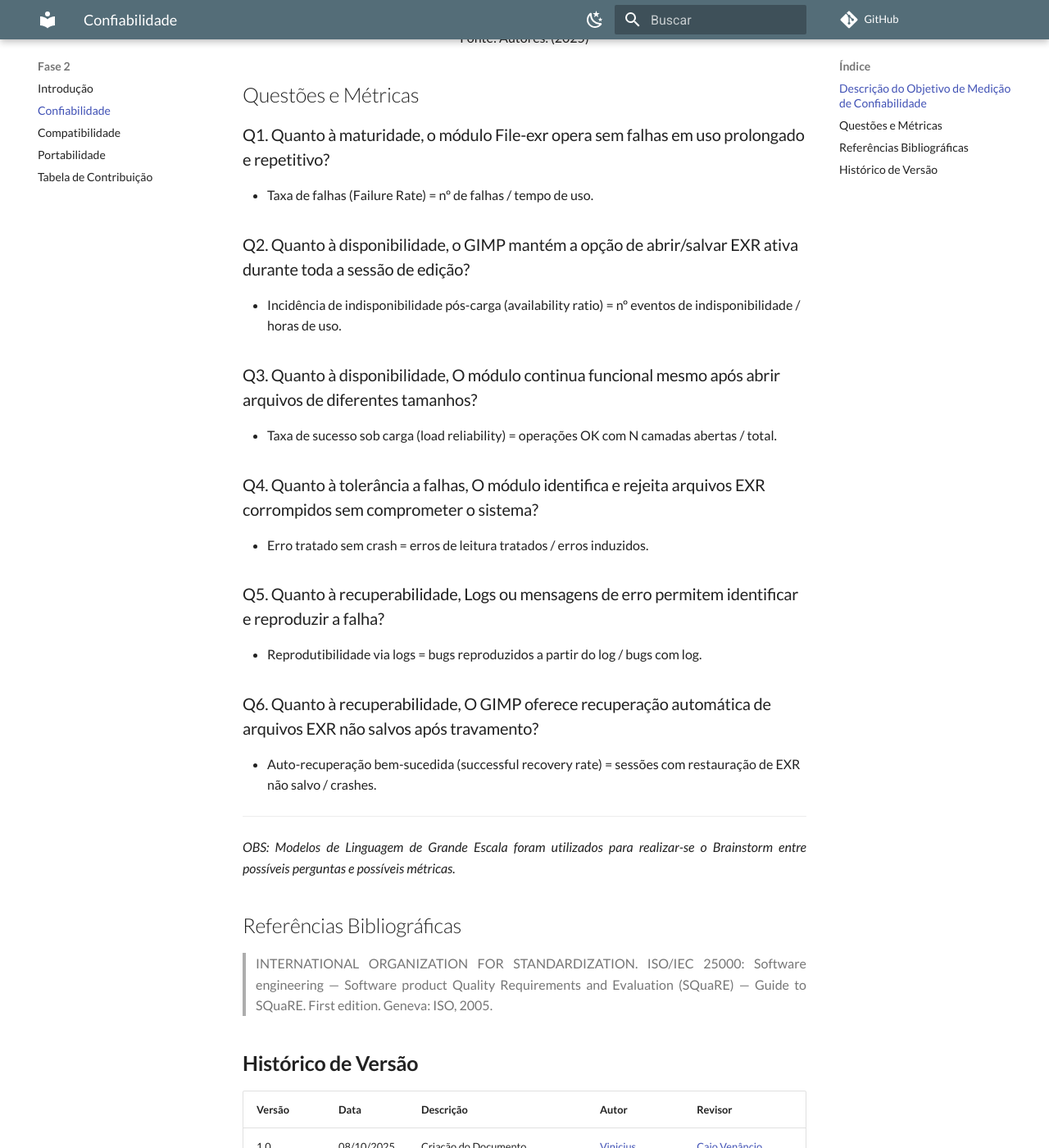
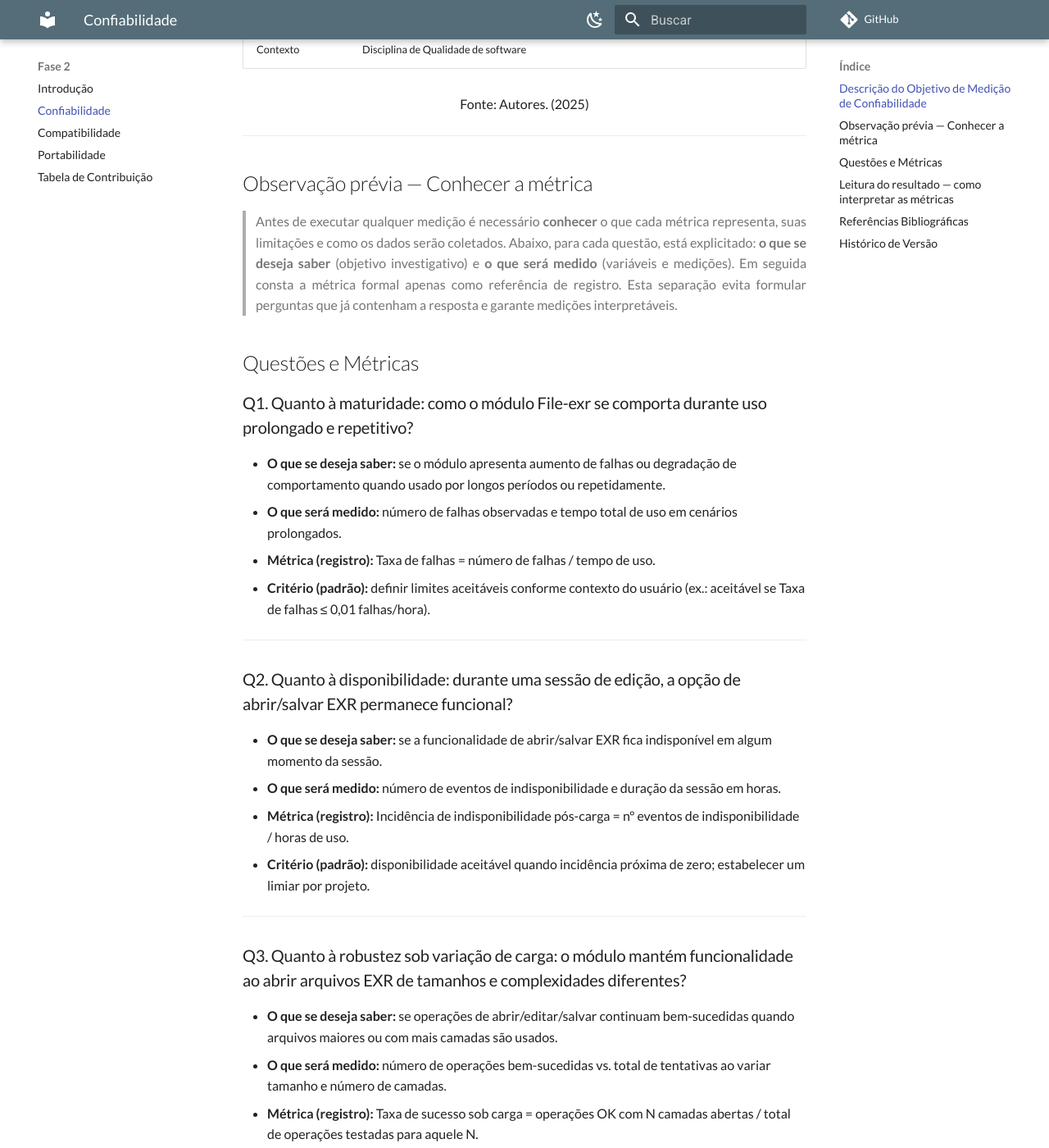
Before and after one commit to FCTE-Qualidade-de-Software-1/2025-2_T02_Karen_Jones, an MkDocs documentation site: the page built from docs/fase2/1-confiabilidade.md, in a window 1280 px wide and 1400 px high, scrolled down 592 px. Shown: the whole window at 82% size. Built offline with MkDocs 1.6.1 and Material for MkDocs 9.7.7, drawn with Linux system fonts in a browser that asks for light colours; comment, search, counter and statistics services are not loaded; some of the changed text lies outside the part shown.

Commit message:
adicionado modificações sujeridas pela prof

```diff
--- a/docs/fase2/1-confiabilidade.md
+++ b/docs/fase2/1-confiabilidade.md
@@ -1,45 +1,96 @@
 # Confiabilidade
 
 ## Descrição do Objetivo de Medição de Confiabilidade
-
 
 <font size="3"><p style="text-align: center">Tabela 1: Descrição do Objetivo de Medição de Qualidade</p></font>
 
 |        Dimensão           |                   Descrição                     |
 | ------------------------- | ----------------------------------------------- |
 | Objeto da análise         | GIMP (Módulo File-exr)                          |
-| Propósito                 | Entender a Estabilidade do módulo File-exr      |
+| Propósito                 | Avaliar a confiabilidade operacional do módulo File-exr do GIMP, considerando estabilidade durante uso prolongado, disponibilidade durante sessões de edição, tolerância a arquivos corrompidos e capacidade de recuperação após falhas, do ponto de vista do Designer Gráfico. |
 | Característica de análise | Confiabilidade                                  |
 | Perspectiva de Avaliação  | Designer Gráfico                                |
 | Contexto                  | Disciplina de Qualidade de software             |
 
 <font size="3"><p style="text-align: center">Fonte: Autores. (2025)</p></font>
 
+---
+
+## Observação prévia — Conhecer a métrica
+
+> Antes de executar qualquer medição é necessário **conhecer** o que cada métrica representa, suas limitações e como os dados serão coletados. Abaixo, para cada questão, está explicitado: **o que se deseja saber** (objetivo investigativo) e **o que será medido** (variáveis e medições). Em seguida consta a métrica formal apenas como referência de registro. Esta separação evita formular perguntas que já contenham a resposta e garante medições interpretáveis.
+
 ## Questões e Métricas
 
-### Q1. Quanto à maturidade, o módulo File-exr opera sem falhas em uso prolongado e repetitivo?
+### Q1. Quanto à maturidade: como o módulo File-exr se comporta durante uso prolongado e repetitivo?
 
-- Taxa de falhas (Failure Rate) = nº de falhas / tempo de uso.
+- **O que se deseja saber:** se o módulo apresenta aumento de falhas ou degradação de comportamento quando usado por longos períodos ou repetidamente.
+- **O que será medido:** número de falhas observadas e tempo total de uso em cenários prolongados.
+- **Métrica (registro):** Taxa de falhas = número de falhas / tempo de uso.
+- **Critério (padrão):** definir limites aceitáveis conforme contexto do usuário (ex.: aceitável se Taxa de falhas ≤ 0,01 falhas/hora).
 
-### Q2. Quanto à disponibilidade, o GIMP mantém a opção de abrir/salvar EXR ativa durante toda a sessão de edição?
+---
 
-- Incidência de indisponibilidade pós-carga (availability ratio) = nº eventos de indisponibilidade / horas de uso.
+### Q2. Quanto à disponibilidade: durante uma sessão de edição, a opção de abrir/salvar EXR permanece funcional?
 
-### Q3. Quanto à disponibilidade, O módulo continua funcional mesmo após abrir arquivos de diferentes tamanhos?
+- **O que se deseja saber:** se a funcionalidade de abrir/salvar EXR fica indisponível em algum momento da sessão.
+- **O que será medido:** número de eventos de indisponibilidade e duração da sessão em horas.
+- **Métrica (registro):** Incidência de indisponibilidade pós-carga = nº eventos de indisponibilidade / horas de uso.
+- **Critério (padrão):** disponibilidade aceitável quando incidência próxima de zero; estabelecer um limiar por projeto.
 
-- Taxa de sucesso sob carga (load reliability) = operações OK com N camadas abertas / total.
+---
 
-### Q4. Quanto à tolerância a falhas, O módulo identifica e rejeita arquivos EXR corrompidos sem comprometer o sistema?
+### Q3. Quanto à robustez sob variação de carga: o módulo mantém funcionalidade ao abrir arquivos EXR de tamanhos e complexidades diferentes?
 
-- Erro tratado sem crash  = erros de leitura tratados / erros induzidos.
+- **O que se deseja saber:** se operações de abrir/editar/salvar continuam bem-sucedidas quando arquivos maiores ou com mais camadas são usados.
+- **O que será medido:** número de operações bem-sucedidas vs. total de tentativas ao variar tamanho e número de camadas.
+- **Métrica (registro):** Taxa de sucesso sob carga = operações OK com N camadas abertas / total de operações testadas para aquele N.
+- **Critério (padrão):** determinar N relevantes (ex.: 1, 10, 50 camadas) e aceitar taxas mínimas conforme requisitos do fluxo de trabalho.
 
-### Q5. Quanto à recuperabilidade, Logs ou mensagens de erro permitem identificar e reproduzir a falha?
+---
 
-- Reprodutibilidade via logs = bugs reproduzidos a partir do log / bugs com log.
+### Q4. Quanto à tolerância a falhas: como o módulo trata arquivos EXR corrompidos sem comprometer o restante do sistema?
 
-### Q6. Quanto à recuperabilidade, O GIMP oferece recuperação automática de arquivos EXR não salvos após travamento?
+- **O que se deseja saber:** se arquivos corrompidos são detectados e tratados localmente sem provocar falhas no GIMP (ex.: crash ou perda de outras imagens abertas).
+- **O que será medido:** número de falhas de leitura induzidas e quantas delas foram tratadas sem crash.
+- **Métrica (registro):** Erros tratados sem crash = erros de leitura tratados / erros induzidos.
+- **Critério (padrão):** alto percentual de erros tratados sem crash é desejável; estabelecer meta (ex.: ≥ 95%).
 
-- Auto-recuperação bem-sucedida (successful recovery rate) = sessões com restauração de EXR não salvo / crashes.
+---
+
+### Q5. Quanto à recuperabilidade: os logs e mensagens geradas permitem identificar e reproduzir a falha?
+
+- **O que se deseja saber:** se as informações de log são suficientes para localizar a causa raiz e reproduzir a falha em ambiente de teste.
+- **O que será medido:** número de bugs que puderam ser reproduzidos a partir das informações do log dividido pelo total de bugs registrados com log.
+- **Métrica (registro):** Reprodutibilidade via logs = bugs reproduzidos a partir do log / bugs com log.
+- **Critério (padrão):** quanto mais próximo de 1, melhor; metas concretas devem ser definidas pelos mantenedores.
+
+---
+
+### Q6. Quanto à recuperabilidade: após um travamento, é possível restaurar arquivos EXR não salvos?
+
+- **O que se deseja saber:** se existem mecanismos automáticos que permitem recuperar arquivos EXR não salvos após falhas do aplicativo.
+- **O que será medido:** número de sessões com restauração bem-sucedida de EXR não salvo dividido pelo número total de crashes observados.
+- **Métrica (registro):** Taxa de recuperação automática = sessões com restauração de EXR não salvo / crashes.
+- **Critério (padrão):** meta de recuperação deve ser definida (ex.: recuperação bem-sucedida em ≥ 80% dos crashes que envolveram EXR não salvo).
+
+---
+
+## Leitura do resultado — como interpretar as métricas
+
+Para cada métrica reportada, siga estes passos de leitura:
+
+1. **Verificar a unidade e período de coleta** (p.ex. falhas por hora, taxa por sessão). Sem unidade clara, a métrica pode enganar.
+2. **Comparar com critério aceitável:** utilize os critérios definidos (ou proponha valores iniciais) para decidir se o resultado é adequado.
+3. **Analisar tendências:** preferir análises temporais (ex.: gráfico de falhas por semana) a um único valor agregado.
+4. **Investigar discrepâncias:** se uma métrica está fora do esperado, revisar logs, condições de teste (tamanhos de arquivo, número de camadas) e ambiente (hardware, versão libEXR).
+5. **Reportar contexto:** ao publicar resultados, incluir contexto de testes (versão do GIMP, SO, hardware, dataset de EXR utilizado).
+
+### Exemplos de interpretação curta
+
+- Taxa de falhas = 0,002 falhas/hora em 500 horas de uso — indica maturidade aparente, porém investigar picos localizados.
+- Incidência de indisponibilidade pós-carga = 0,1 eventos/hora — significa que em média surge 1 evento a cada 10 horas; avaliar aceitabilidade segundo fluxo do usuário.
+- Erros tratados sem crash = 0,98 — bom indicador de tolerância a arquivos corrompidos; revisar os 2% restantes.
 
 ---
 
@@ -49,7 +100,6 @@
 
 > INTERNATIONAL ORGANIZATION FOR STANDARDIZATION. ISO/IEC 25000: Software engineering — Software product Quality Requirements and Evaluation (SQuaRE) — Guide to SQuaRE. First edition. Geneva: ISO, 2005.
 
-
 ## **Histórico de Versão**
 
 | Versão | Data       | Descrição                                         | Autor          | Revisor          |
```
